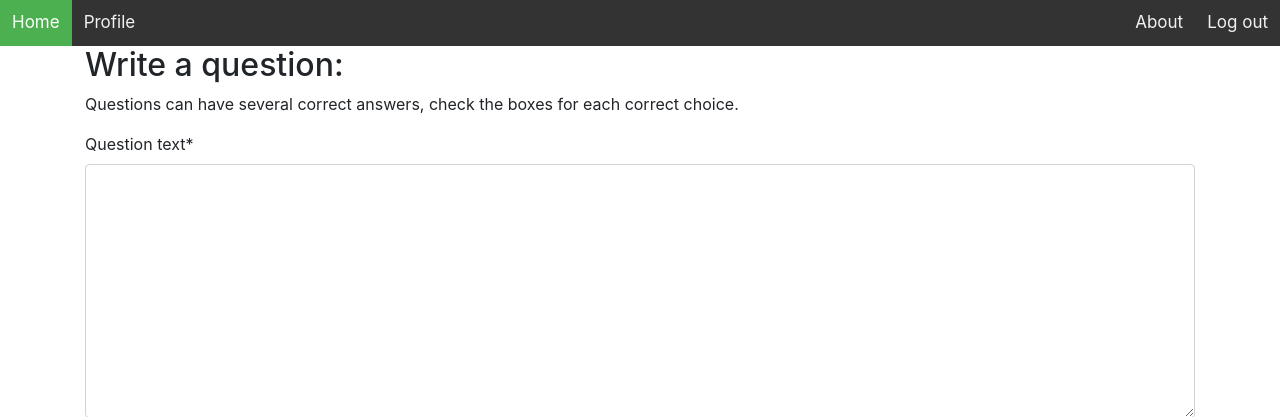
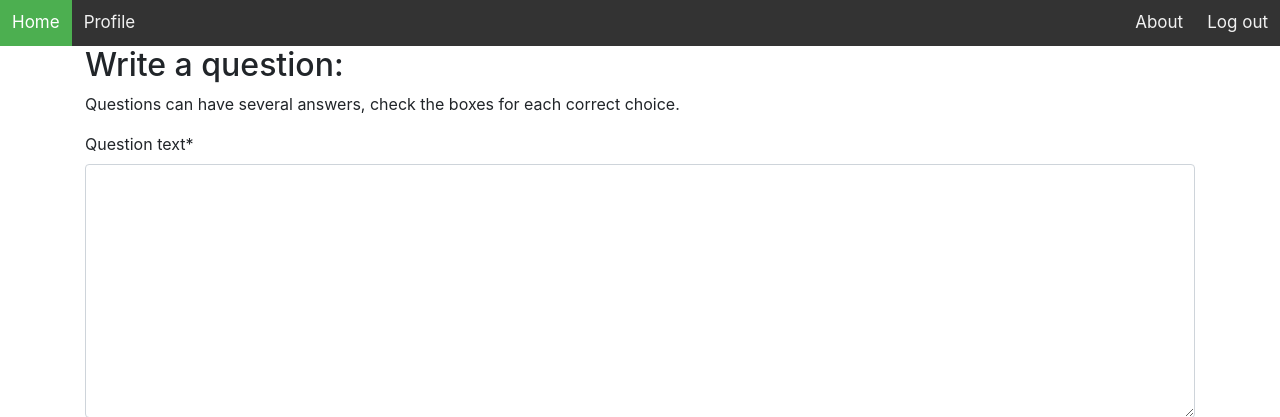
Before and after one commit to oskaredv/kex2021, a Django app: page /createquestion/ in a window 1280 px wide. Shown: the top 417 px of the page. Run offline with Django 3.2, Linux system fonts and the light colour scheme; the visitor is signed in with stand-in values (Sample User, id 1); data comes from the database, SQL or seed files in the repository; some libraries are stand-ins or nearby versions.

Commit message:
edited text about several answers and made points and badges header h5

```diff
--- a/templates/home.html
+++ b/templates/home.html
@@ -55,7 +55,7 @@
     The study will end on <b><u>May 4th 2021</u></b>. After that we will send out a survey where you will be asked about your experience with the system.
   </p>
 
-  <h6>Points and Badges</h6>
+  <h5>Points and Badges</h5>
   <ul>
     <li><b>Points</b>: As a reward for submitting questions you will earn points</li>
     <li><b>Streak</b>: If you submit questions several days in a row you will get a streak</li>
--- a/templates/questions/createquestion.html
+++ b/templates/questions/createquestion.html
@@ -32,7 +32,7 @@ Write a question
 <div class="filler">
 <div class = "container">
 <h2>Write a question:</h2>
-<p>Questions can have several correct answers, check the boxes for each correct choice.</p>
+<p>Questions can have several answers, check the boxes for each correct choice.</p>
 
 
 <form method="post" class="uniForm">
```
